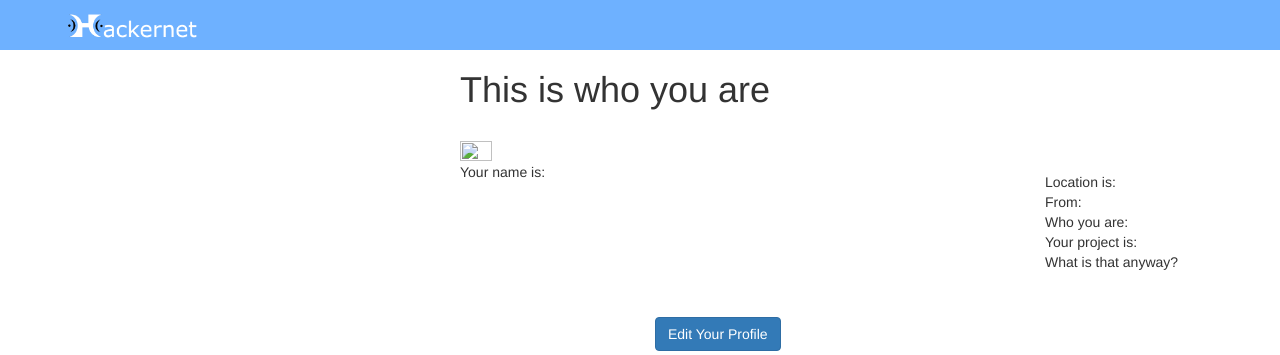
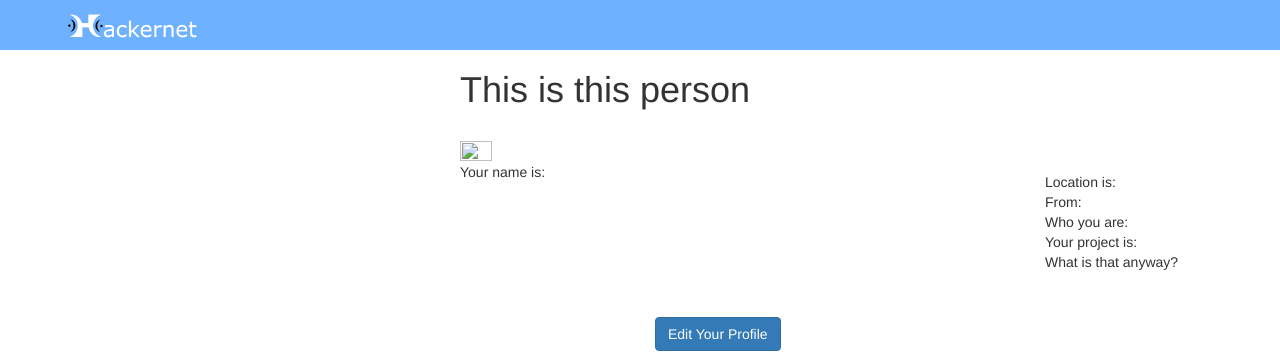
Before and after one commit to chungs1/HackerNet, a Flask app: template app/templates/profile.html in a window 1280 px wide. Shown: the top 355 px of the page. Run offline with Flask 2, Linux system fonts and the light colour scheme; the template is opened without the code that fills it, so the values that code supplies are empty; some libraries are stand-ins or nearby versions.

Commit message:
more changes

```diff
--- a/app/templates/index.html
+++ b/app/templates/index.html
@@ -178,6 +178,8 @@
 				</div>
 			</div>
 		</div>
+
+		<div class="container">
 	        <div>
 	    <h1>Flask-SocketIO Test</h1>
 	    <h2>Send:</h2>
@@ -204,6 +206,7 @@
 	    </form>
 	    <h2>Receive:</h2>
 	    <div id="log"></div>
+  	</div>
 
 </div>
 	</body>
--- a/app/templates/profile.html
+++ b/app/templates/profile.html
@@ -2,7 +2,7 @@
 	{% block content %}
 	<div class="row">
 		<div class="col-lg-4 col-lg-offset-4">
-			<h1>This is who you are</h1>
+			<h1>This is this person</h1>
 		</div>
 	</div>
 	<div class="row moreRoom" style="margin-top:2%;">
```
Lines whose indentation alone changed are shown as unchanged.
